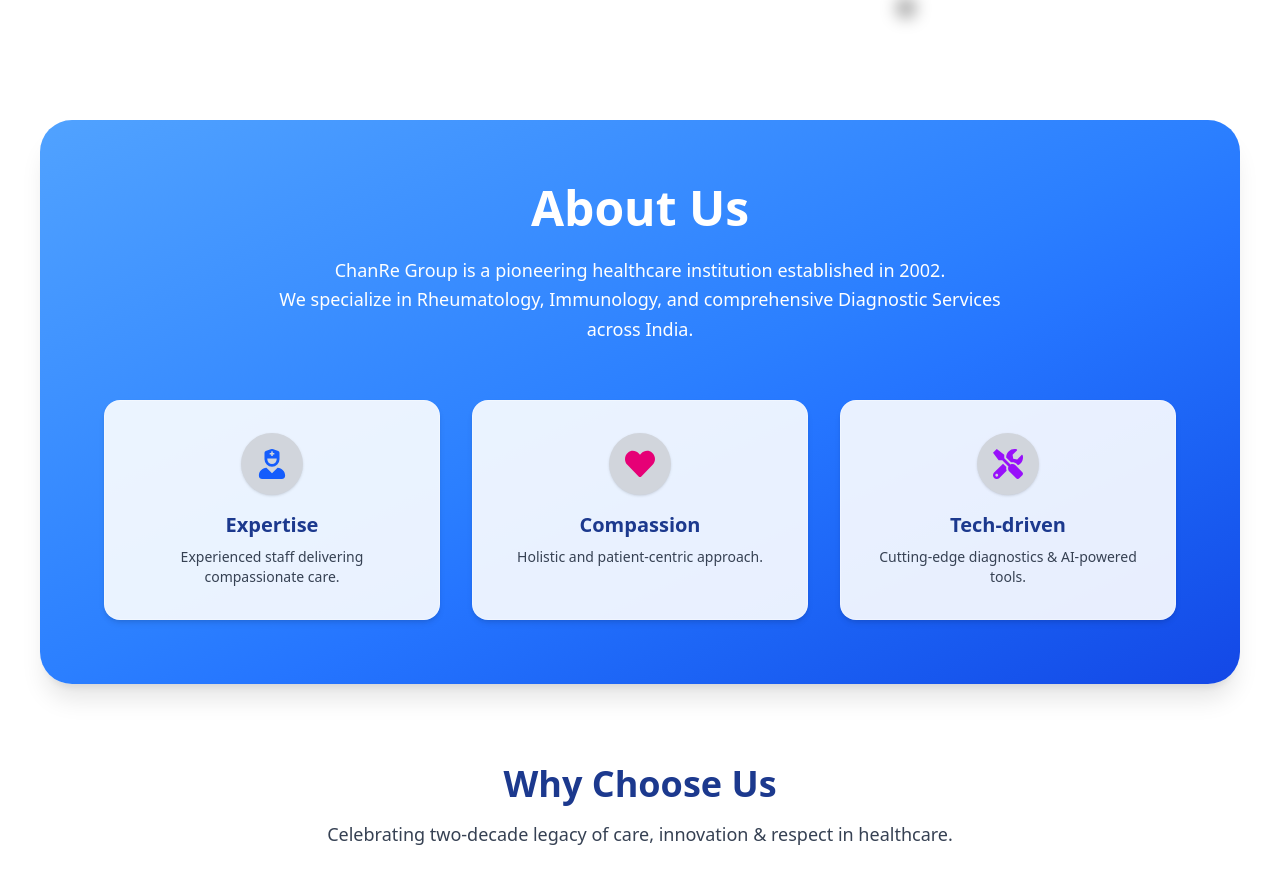
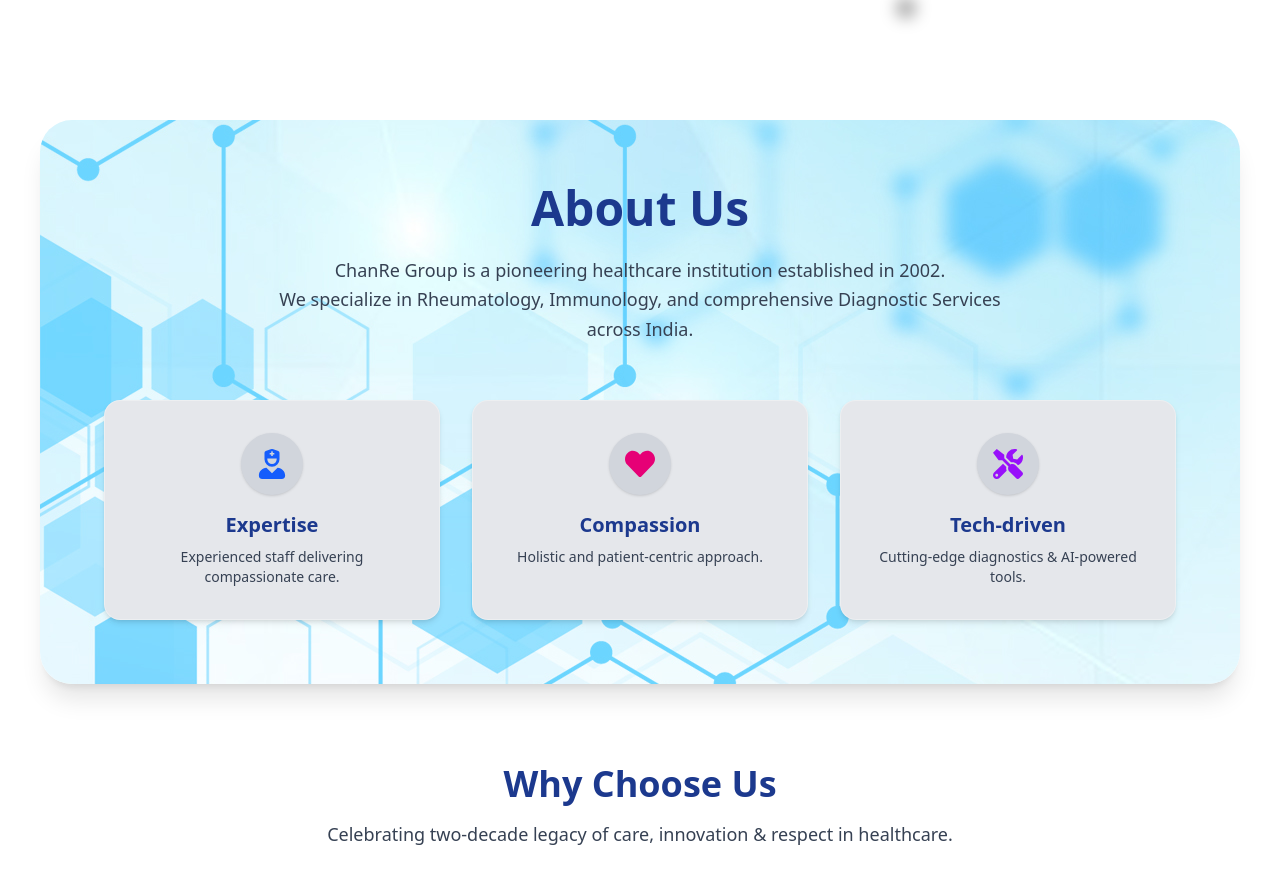
Before and after one commit to ManuJ1210/ChanRe, a React (Vite) app: page / in a window 1280 px wide. Shown: the part 700-1581 px from the top of the page. Built offline with nearby package versions, Linux system fonts and the light colour scheme.

Commit message:
Updated Footer and design

```diff
--- a/src/components/Carousel.jsx
+++ b/src/components/Carousel.jsx
@@ -4,7 +4,7 @@
 
 const HeroSection = () => {
   return (
-    <section className="relative w-full py-28 px-6 md:px-20 overflow-hidden backdrop-blur-sm  mb-25">
+    <section className="relative w-full py-28 px-6 md:px-20 overflow-hidden backdrop-blur-sm  mb-25 ">
 
       <div className="relative z-10 max-w-7xl mx-auto flex flex-col-reverse md:flex-row items-center justify-between gap-14">
 
--- a/src/components/aboutSection.jsx
+++ b/src/components/aboutSection.jsx
@@ -4,10 +4,10 @@
 const AboutSection = () => {
   return (
     <section className=" px-6 md:px-10 backdrop-blur-sm   ">
-      <div className=" mx-auto rounded-[32px] bg-gradient-to-br from-blue-400 via-blue-500 to-blue-700 shadow-xl p-10 md:p-16 text-white">
+      <div className=" mx-auto rounded-[32px] bg-[url(/images/background.jpg)] shadow-xl p-10 md:p-16 text-white">
 
         <motion.h2
-          className="text-5xl font-extrabold text-center mb-6 text-white"
+          className="text-5xl font-extrabold text-center mb-6 text-blue-900"
           initial={{ opacity: 0, y: -30 }}
           whileInView={{ opacity: 1, y: 0 }}
           transition={{ duration: 0.6 }}
@@ -18,7 +18,7 @@
 
 
         <motion.p
-          className="text-center text-lg leading-relaxed max-w-3xl mx-auto text-white"
+          className="text-center text-lg leading-relaxed max-w-3xl mx-auto text-gray-700"
           initial={{ opacity: 0 }}
           whileInView={{ opacity: 1 }}
           transition={{ delay: 0.2, duration: 0.6 }}
@@ -54,7 +54,7 @@
           ].map((item, index) => (
             <motion.div
               key={index}
-              className={`bg-white/90 rounded-2xl p-8 text-center border border-white/30 shadow-md hover:shadow-xl transition`}
+              className={`bg-gray-200 rounded-2xl p-8 text-center border border-white/30 shadow-md hover:shadow-xl transition`}
               initial={{ opacity: 0, y: 40 }}
               whileInView={{ opacity: 1, y: 0 }}
               transition={{ delay: index * 0.2 + 0.3, duration: 0.6 }}
--- a/src/components/footer.jsx
+++ b/src/components/footer.jsx
@@ -1,4 +1,3 @@
-import { FaFacebookF, FaTwitter, FaInstagram } from "react-icons/fa";
 import { Link } from "react-router-dom";
 
 function Footer() {
```
Also changed, not shown: public/images/background.jpg (added).
